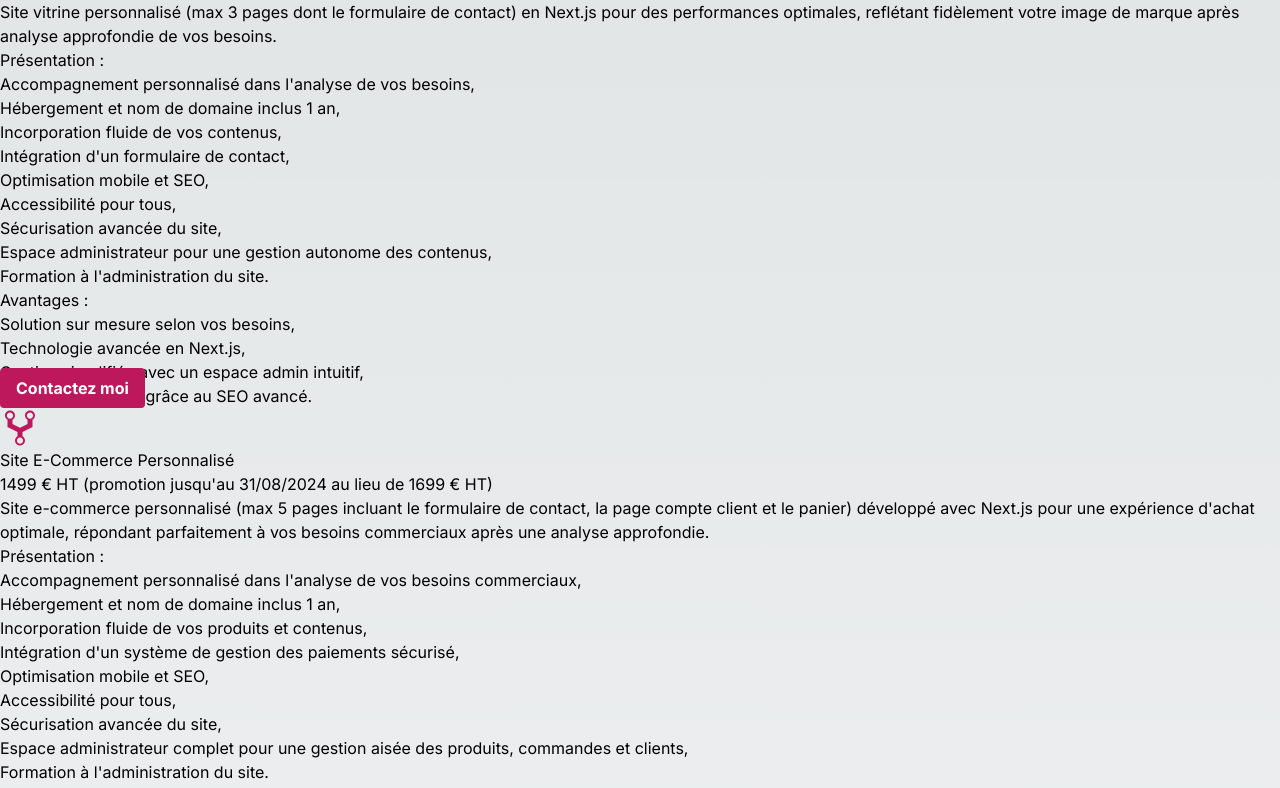
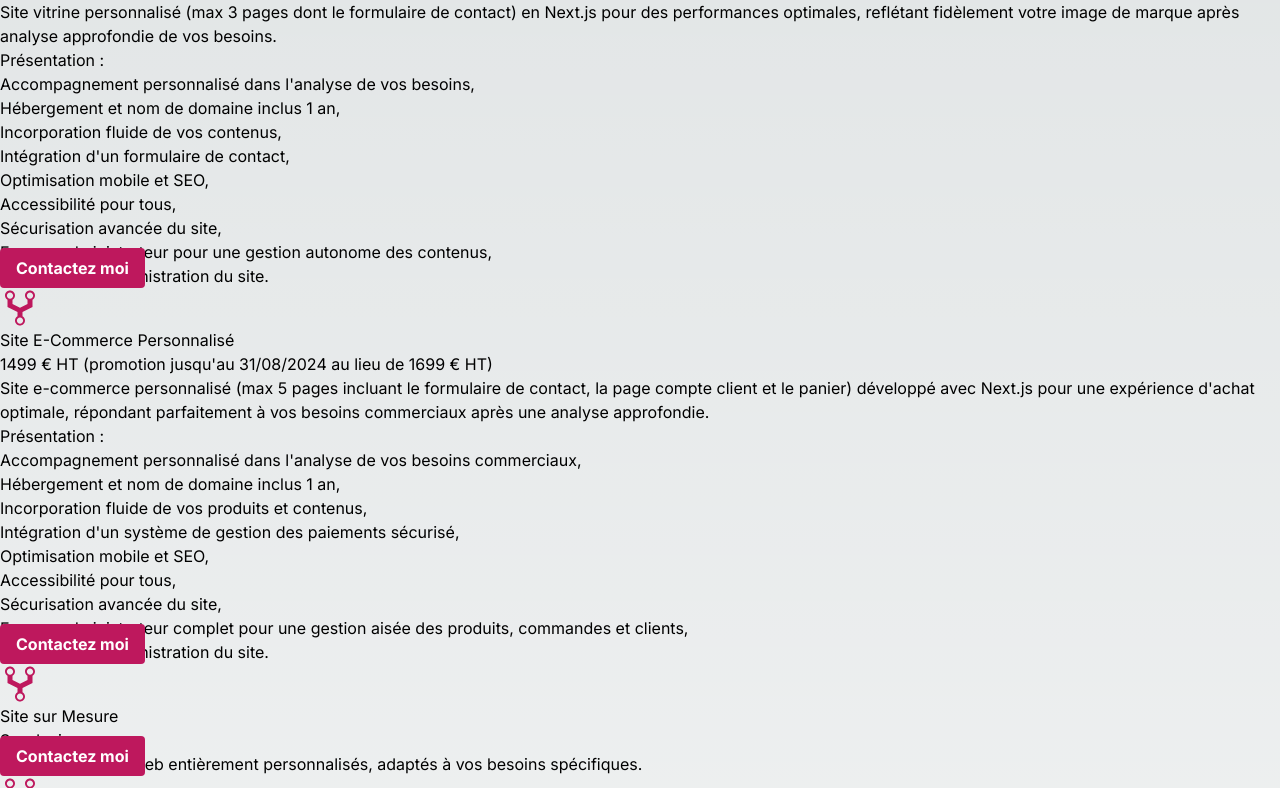
Before and after one commit to PriscilliaAmmeux/my_portfolio, a Next.js app: page /prestations in a window 1280 px wide. Shown: the part 1054-1842 px from the top of the page. Built offline with nearby package versions, Linux system fonts and the light colour scheme; a web font is replaced by a local one.

Commit message:
remove avantages

```diff
--- a/src/app/ui/listPrestations/listPrestations.tsx
+++ b/src/app/ui/listPrestations/listPrestations.tsx
@@ -42,12 +42,6 @@ export default function ListPrestations() {
                     <PrestationList list={prestation.presentation} />
                   </>
                 )}
-              {prestation.avantages && prestation.avantages.length > 0 && (
-                <>
-                  <li className="mt-2 mb-2 font-bold">Avantages :</li>
-                  <PrestationList list={prestation.avantages} />
-                </>
-              )}
             </ul>
           </div>
         </Card>
--- a/src/data/prestations.json
+++ b/src/data/prestations.json
@@ -36,20 +36,6 @@
         "content": "Espace administrateur pour une gestion autonome des contenus,"
       },
       { "content": "Formation à l'administration du site." }
-    ],
-    "avantages": [
-      {
-        "content": "Solution sur mesure selon vos besoins,"
-      },
-      {
-        "content": "Technologie avancée en Next.js,"
-      },
-      {
-        "content": "Gestion simplifiée avec un espace admin intuitif,"
-      },
-      {
-        "content": "Visibilité optimisée grâce au SEO avancé."
-      }
     ]
   },
   {
@@ -75,20 +61,6 @@
         "content": "Espace administrateur complet pour une gestion aisée des produits, commandes et clients,"
       },
       { "content": "Formation à l'administration du site." }
-    ],
-    "avantages": [
-      {
-        "content": "Solution sur mesure selon vos besoins,"
-      },
-      {
-        "content": "Technologie avancée en Next.js,"
-      },
-      {
-        "content": "Gestion simplifiée avec un espace admin intuitif,"
-      },
-      {
-        "content": "Visibilité optimisée grâce au SEO avancé."
-      }
     ]
   },
   {
```
